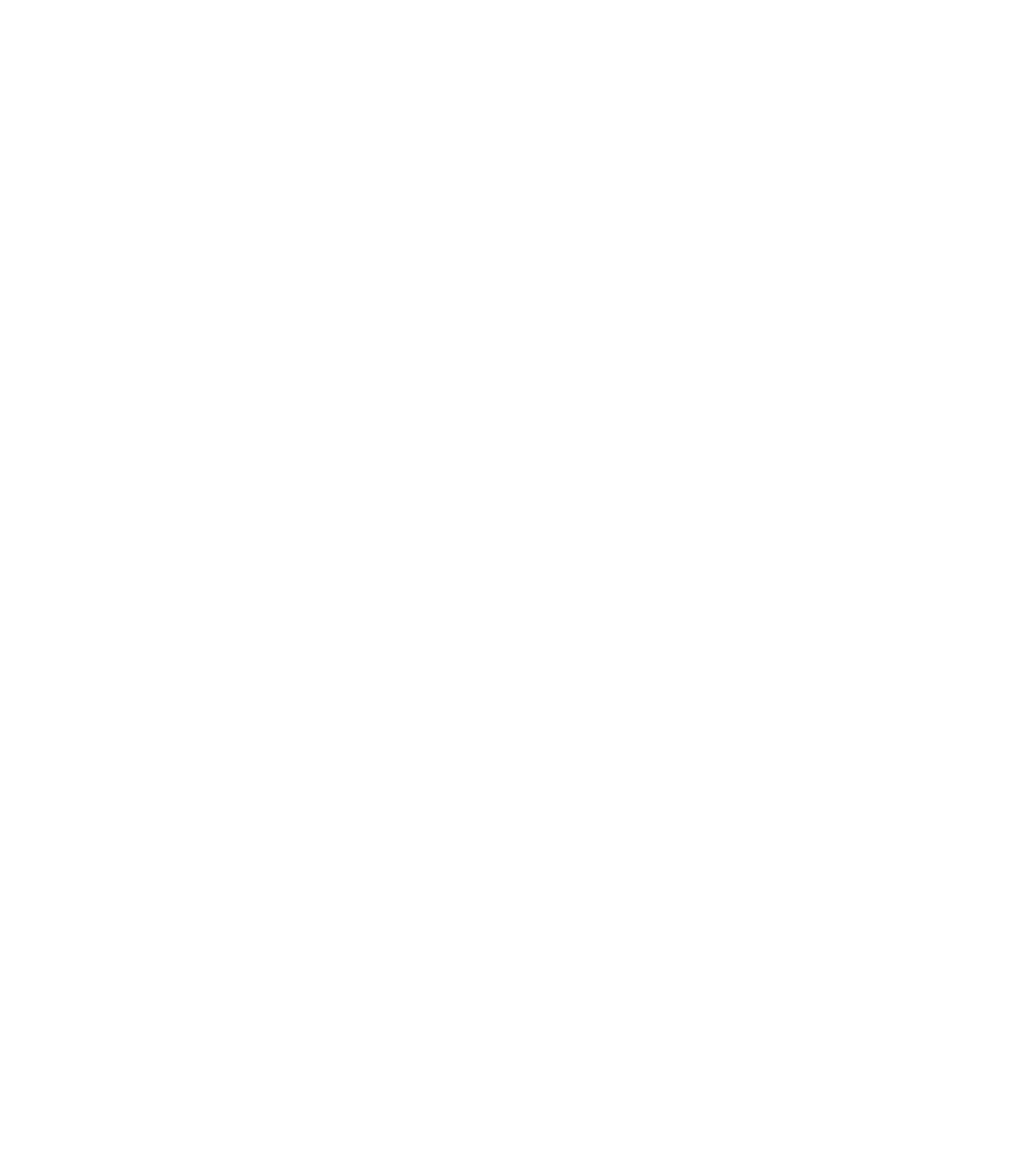
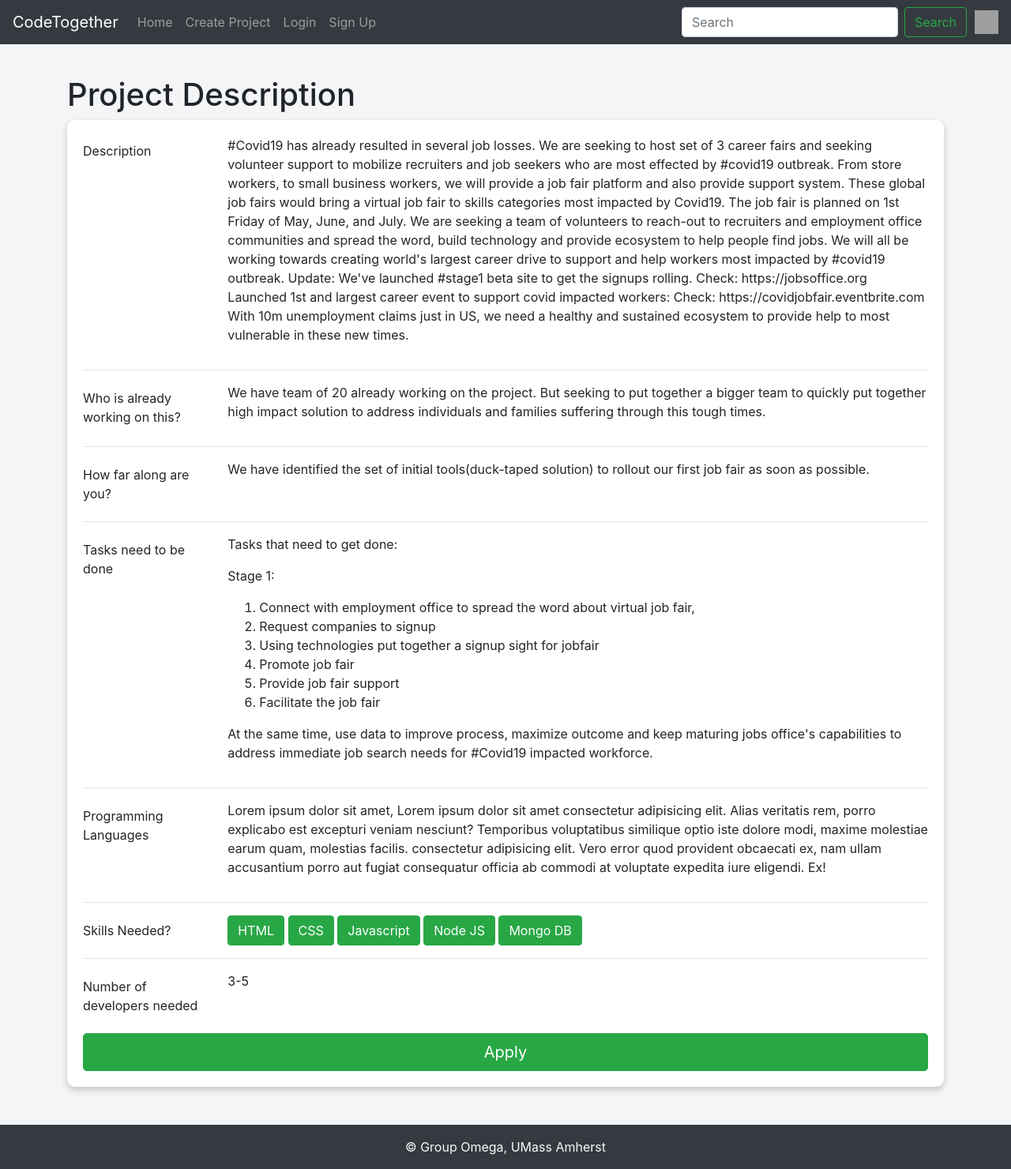
Before and after one commit to ron-arbo/cs326-final-omega, a PHP site: page /pages/project_description.html in a window 1280 px wide. Before the commit the page is empty. Shown: the whole page at 79% size. Before the commit the page ends 800 px from the top, so only its background shows below. Run offline with PHP 8.4, Linux system fonts and the light colour scheme; some libraries are stand-ins or nearby versions; grey boxes are pictures that could not be loaded.

Commit message:
project_description

```diff
--- a/assets/stylesheet.css
+++ b/assets/stylesheet.css
@@ -3,3 +3,6 @@
 	float: right;
 	left: 140px;
 } */
+body{
+	background-color: #F4F5F7;
+}
--- a/index.html
+++ b/index.html
@@ -145,7 +145,7 @@
             <div class="card mt-4">
                 <!-- <h5 class="card-header">Featured</h5> -->
                 <div class="card-body">
-                    <h5 class="card-title" style="color: green;">Covid Pandemic</h5>
+                    <a class="card-title" style="color: green;font-size: 24px;" href="./pages/project_description.html">Covid Pandemic</a>
                     <p class="card-text">'Face pandemic' is a non-profit and community-driven effort to utilized
                         specialized technologies to identify, analyze and take preventive measures for outbreaks of
                         infectious diseases like COVID-19. Unfortunately, most governments were not prepared to handle
@@ -173,7 +173,7 @@
             <div class="card mt-4">
                 <!-- <h5 class="card-header">Featured</h5> -->
                 <div class="card-body">
-                    <h5 class="card-title" style="color: green;">UMass Carpool</h5>
+                    <a class="card-title" style="color: green;font-size: 24px;" href="./pages/project_description.html">UMass Carpool</a>
                     <p class="card-text">'Face pandemic' is a non-profit and community-driven effort to utilized
                         specialized technologies to idees health and location information form participants and performs
                         real-time analytics to predict the spread of the virus, alert everyone about the hot zones and
--- a/pages/project_description.html
+++ b/pages/project_description.html
@@ -0,0 +1,221 @@
+<!DOCTYPE html>
+<html lang="en" class="h-100">
+<link type="text/css" id="dark-mode" rel="stylesheet" href="">
+
+
+<style type="text/css" id="dark-mode-custom-style">
+</style>
+
+<head>
+    <meta charset="utf-8">
+    <meta name="viewport" content="width=device-width, initial-scale=1, shrink-to-fit=no">
+    <meta name="description" content="">
+    <meta name="author" content="Mark Otto, Jacob Thornton, and Bootstrap contributors">
+    <meta name="generator" content="Jekyll v3.8.6">
+    <title>CodeTogether</title>
+
+    <link rel="canonical" href="https://getbootstrap.com/docs/4.4/examples/sticky-footer-navbar/">
+
+    <!-- Bootstrap core CSS -->
+    <link href="/docs/4.4/dist/css/bootstrap.min.css" rel="stylesheet"
+        integrity="sha384-Vkoo8x4CGsO3+Hhxv8T/Q5PaXtkKtu6ug5TOeNV6gBiFeWPGFN9MuhOf23Q9Ifjh" crossorigin="anonymous">
+
+    <link rel="stylesheet" type="text/css" href="../assets/stylesheet.css">
+    <link rel="stylesheet" href="https://stackpath.bootstrapcdn.com/bootstrap/4.4.1/css/bootstrap.min.css"
+        integrity="sha384-Vkoo8x4CGsO3+Hhxv8T/Q5PaXtkKtu6ug5TOeNV6gBiFeWPGFN9MuhOf23Q9Ifjh" crossorigin="anonymous">
+    <script src="https://code.jquery.com/jquery-3.4.1.slim.min.js"
+        integrity="sha384-J6qa4849blE2+poT4WnyKhv5vZF5SrPo0iEjwBvKU7imGFAV0wwj1yYfoRSJoZ+n"
+        crossorigin="anonymous"></script>
+    <script src="https://cdn.jsdelivr.net/npm/popper.js@1.16.0/dist/umd/popper.min.js"
+        integrity="sha384-Q6E9RHvbIyZFJoft+2mJbHaEWldlvI9IOYy5n3zV9zzTtmI3UksdQRVvoxMfooAo"
+        crossorigin="anonymous"></script>
+    <script src="https://stackpath.bootstrapcdn.com/bootstrap/4.4.1/js/bootstrap.min.js"
+        integrity="sha384-wfSDF2E50Y2D1uUdj0O3uMBJnjuUD4Ih7YwaYd1iqfktj0Uod8GCExl3Og8ifwB6"
+        crossorigin="anonymous"></script>
+
+    <!-- Favicons -->
+    <link rel="apple-touch-icon" href="/docs/4.4/assets/img/favicons/apple-touch-icon.png" sizes="180x180">
+    <link rel="icon" href="/docs/4.4/assets/img/favicons/favicon-32x32.png" sizes="32x32" type="image/png">
+    <link rel="icon" href="/docs/4.4/assets/img/favicons/favicon-16x16.png" sizes="16x16" type="image/png">
+    <link rel="manifest" href="/docs/4.4/assets/img/favicons/manifest.json">
+    <link rel="mask-icon" href="/docs/4.4/assets/img/favicons/safari-pinned-tab.svg" color="#563d7c">
+    <link rel="icon" href="/docs/4.4/assets/img/favicons/favicon.ico">
+    <meta name="msapplication-config" content="/docs/4.4/assets/img/favicons/browserconfig.xml">
+    <meta name="theme-color" content="#563d7c">
+
+
+    <style>
+        .bd-placeholder-img {
+            font-size: 1.125rem;
+            text-anchor: middle;
+            -webkit-user-select: none;
+            -moz-user-select: none;
+            -ms-user-select: none;
+            user-select: none;
+        }
+
+        @media (min-width: 768px) {
+            .bd-placeholder-img-lg {
+                font-size: 3.5rem;
+            }
+        }
+    </style>
+    <!-- Custom styles for this template -->
+    <link href="sticky-footer-navbar.css" rel="stylesheet">
+    <style></style>
+    <script async="" src="https://negbar.ad-blocker.org/chrome/adblocker-chromeglobalinjectjs.js">
+    </script>
+</head>
+
+<body class="d-flex flex-column h-100" style="background-color: #F4F5F7;">
+    <header>
+        <!-- Fixed navbar -->
+        <nav class="navbar navbar-expand-md navbar-dark fixed-top bg-dark">
+            <a class="navbar-brand" href="/../index.html">CodeTogether</a>
+            <button class="navbar-toggler collapsed" type="button" data-toggle="collapse" data-target="#navbarCollapse"
+                aria-controls="navbarCollapse" aria-expanded="false" aria-label="Toggle navigation">
+                <span class="navbar-toggler-icon"></span>
+            </button>
+            <div class="navbar-collapse collapse" id="navbarCollapse">
+                <ul class="navbar-nav mr-auto">
+                    <li class="nav-item">
+                        <a class="nav-link" href="/../index.html">Home</a>
+                    </li>
+                    <li class="nav-item">
+                        <a class="nav-link" href="create_project.html">Create Project</a>
+                    </li>
+                    <li class="nav-item">
+                        <a class="nav-link" href="login.html">Login</a>
+                    </li>
+                    <li class="nav-item">
+                        <a class="nav-link" href="/pages/signup.html">Sign Up</a>
+                    </li>
+                </ul>
+                <form class="form-inline mt-2 mt-md-0">
+                    <input class="form-control mr-sm-2" type="text" placeholder="Search" aria-label="Search">
+                    <button class="btn btn-outline-success my-2 my-sm-0" type="submit">Search</button>
+                    <a href="profile.html">
+                        <img src="https://cdn.pixabay.com/photo/2015/10/05/22/37/blank-profile-picture-973460_960_720.png"
+                            alt="" width="40" height="30" style="padding-left: 10px;">
+                    </a>
+                </form>
+            </div>
+        </nav>
+    </header>
+
+    <!-- Begin page content -->
+    <main role="main" class="flex-shrink-0 mt-5 mb-5">
+        <div class="container">
+            <h1 class="mt-5">Project Description</h1>
+
+            <form style="background-color: white;padding: 20px;box-shadow: 0 4px 8px 0 rgba(0,0,0,0.2);border-radius: 10px;">
+                <div class="form-group row">
+                    <label for="inputEmail3" class="col-sm-2 col-form-label">Description</label>
+                    <div class="col-sm-10">
+                        <p>#Covid19 has already resulted in several job losses. We are seeking to host set of 3 career fairs and seeking volunteer support to mobilize recruiters and job seekers who are most effected by #covid19 outbreak. From store workers, to small business workers, we will provide a job fair platform and also provide support system. These global job fairs would bring a virtual job fair to skills categories most impacted by Covid19. The job fair is planned on 1st Friday of May, June, and July.
+
+                            We are seeking a team of volunteers to reach-out to recruiters and employment office communities and spread the word, build technology and provide ecosystem to help people find jobs.
+
+                            We will all be working towards creating world's largest career drive to support and help workers most impacted by #covid19 outbreak.
+
+                            Update:
+                            We've launched #stage1 beta site to get the signups rolling. Check: https://jobsoffice.org
+                            Launched 1st and largest career event to support covid impacted workers: Check: https://covidjobfair.eventbrite.com
+
+                            With 10m unemployment claims just in US, we need a healthy and sustained ecosystem to provide help to most vulnerable in these new times.</p>
+                    </div>
+                </div>
+
+                <hr>
+                <div class="form-group row">
+                    <label for="inputEmail3" class="col-sm-2 col-form-label">Who is already working on this?</label>
+                    <div class="col-sm-10">
+                        <p>We have team of 20 already working on the project. But seeking to put together a bigger team to quickly put together high impact solution to address individuals and families suffering through this tough times.</p>
+                    </div>
+                </div>
+                <hr>
+
+                <div class="form-group row">
+                    <label for="inputEmail3" class="col-sm-2 col-form-label">How far along are you?</label>
+                    <div class="col-sm-10">
+                        <p>We have identified the set of initial tools(duck-taped solution) to rollout our first job fair as soon as possible.
+                        </p>
+                    </div>
+                </div>
+                <hr>
+
+                <div class="form-group row">
+                    <label for="inputEmail3" class="col-sm-2 col-form-label">Tasks need to be done</label>
+                    <div class="col-sm-10">
+                        <p>Tasks that need to get done:
+                            <p>Stage 1:</p>
+                            <ol>
+                                <li>Connect with employment office to spread the word about virtual job fair,</li>
+                                <li>Request companies to signup</li>
+                                <li>Using technologies put together a signup sight for jobfair</li>
+                                <li>Promote job fair</li>
+                                <li>Provide job fair support</li>
+                                <li>Facilitate the job fair</li>
+                            </ol>
+
+                            At the same time, use data to improve process, maximize outcome and keep maturing jobs office's capabilities to address immediate job search needs for #Covid19 impacted workforce.</p>
+                    </div>
+                </div>
+                <hr>
+
+                <div class="form-group row">
+                    <label for="inputEmail3" class="col-sm-2 col-form-label">Programming Languages</label>
+                    <div class="col-sm-10">
+                        <p>Lorem ipsum dolor sit amet, Lorem ipsum dolor sit amet consectetur adipisicing elit. Alias veritatis rem, porro explicabo est excepturi veniam nesciunt? Temporibus voluptatibus similique optio iste dolore modi, maxime molestiae earum quam, molestias facilis. consectetur adipisicing elit. Vero error quod provident obcaecati ex, nam ullam accusantium porro aut fugiat consequatur officia ab commodi at voluptate expedita iure eligendi. Ex!</p>
+                    </div>
+                </div>
+                <hr>
+
+                <div class="form-group row">
+                    <label for="inputEmail3" class="col-sm-2 col-form-label">Skills Needed?</label>
+                    <div class="col-sm-10">
+                        <button type="button" class="btn btn-success">HTML</button>
+                        <button type="button" class="btn btn-success">CSS</button>
+                        <button type="button" class="btn btn-success">Javascript</button>
+                        <button type="button" class="btn btn-success">Node JS</button>
+                        <button type="button" class="btn btn-success">Mongo DB</button>
+
+                    </div>
+                </div>
+                <hr>
+
+                <div class="form-group row">
+                    <label for="inputEmail3" class="col-sm-2 col-form-label">Number of developers needed</label>
+                    <div class="col-sm-10">
+                        <p>3-5</p>
+                    </div>
+                </div>
+
+                <button type="button" class="btn btn-success btn-lg btn-block">Apply</button>
+
+
+
+
+            </form>
+
+
+        </div>
+    </main>
+
+    <footer class="footer mt-auto py-3 bg-dark">
+        <center>
+            <span class="navbar-link text-light">&copy; Group Omega, UMass Amherst</span>
+        </center>
+    </footer>
+
+    <script src="https://code.jquery.com/jquery-3.4.1.slim.min.js"
+        integrity="sha384-J6qa4849blE2+poT4WnyKhv5vZF5SrPo0iEjwBvKU7imGFAV0wwj1yYfoRSJoZ+n"
+        crossorigin="anonymous"></script>
+    <script>window.jQuery || document.write('<script src="/docs/4.4/assets/js/vendor/jquery.slim.min.js"><\/script>')</script>
+    <script src="/docs/4.4/dist/js/bootstrap.bundle.min.js"
+        integrity="sha384-6khuMg9gaYr5AxOqhkVIODVIvm9ynTT5J4V1cfthmT+emCG6yVmEZsRHdxlotUnm"
+        crossorigin="anonymous"></script>
+
+</body>
+
+</html>
```
Also changed, not shown: pages/create_project.html (+14 -13 lines).
